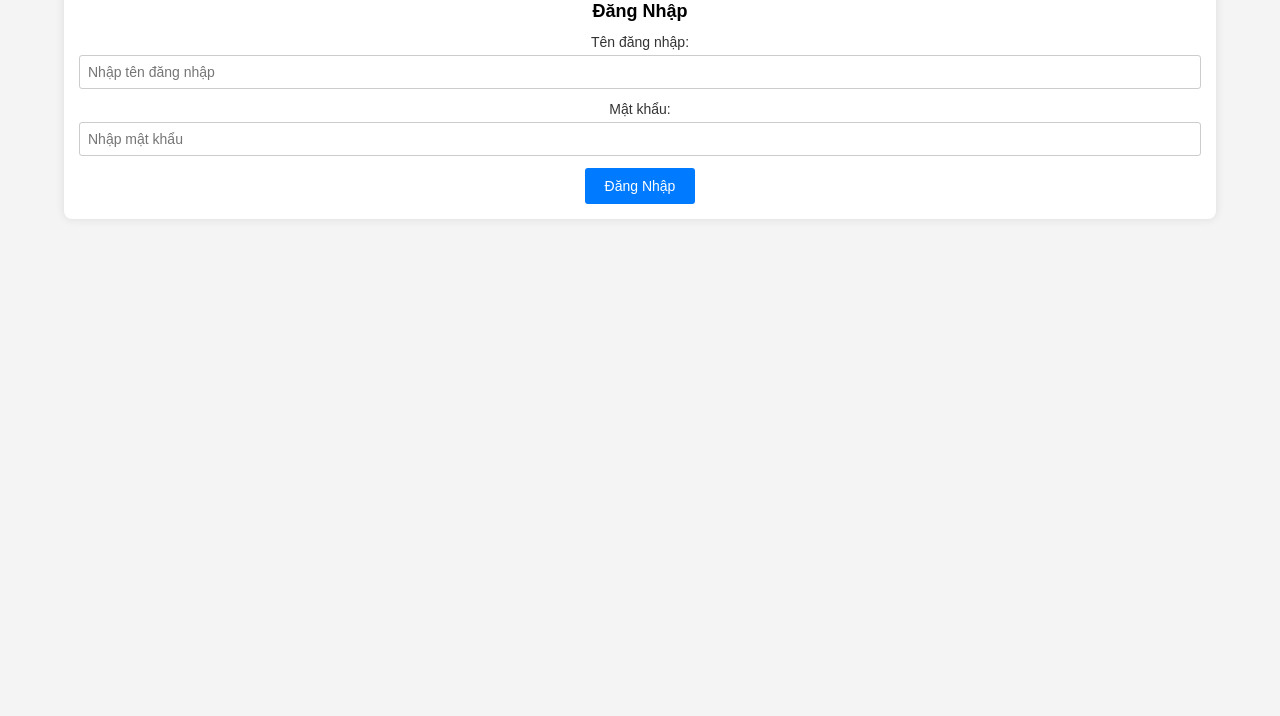
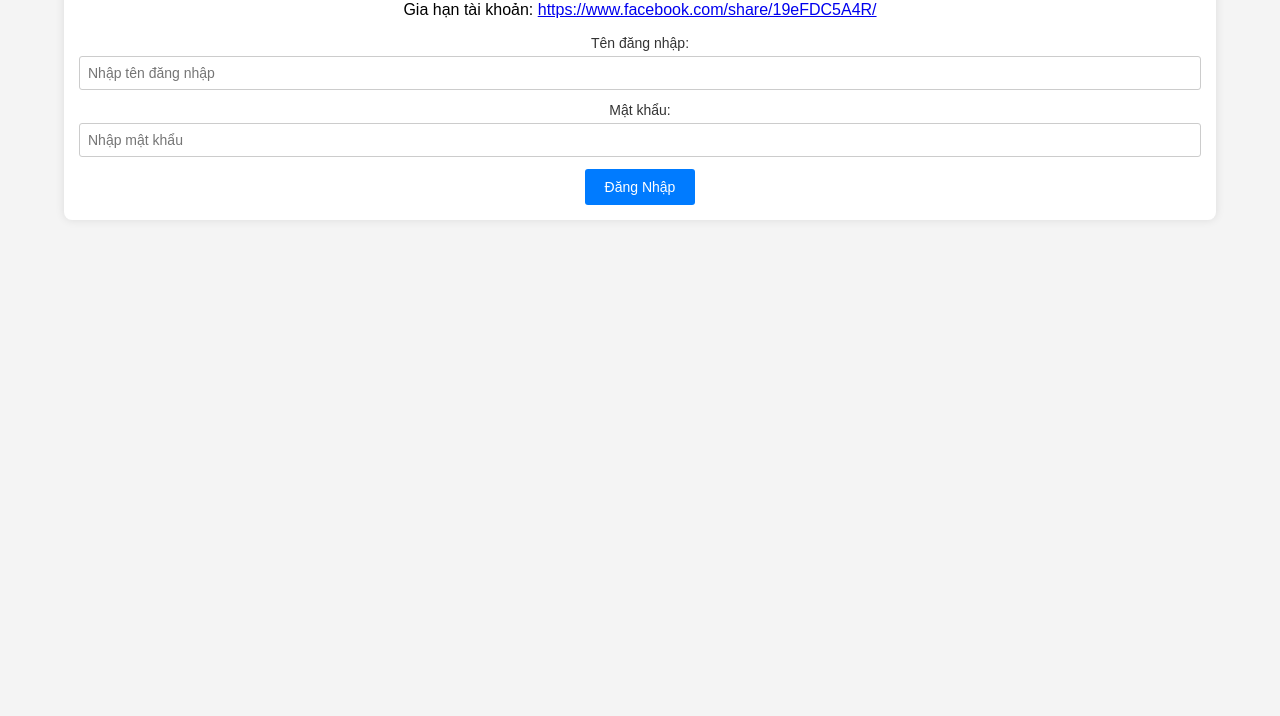
Before and after one commit to trinhhg-57/trinhhg-57.github.io, a plain HTML site: page index.html in a window 1280 px wide. Shown: the part 84-800 px from the top of the page. Drawn offline with Linux system fonts and the light colour scheme.

Commit message:
index.html

```diff
--- a/index.html
+++ b/index.html
@@ -11,7 +11,10 @@
   <div id="login-container" class="container">
     <h1 id="app-title">Tiện Ích Của Trịnh Hg</h1>
     <div class="login-form">
-      <h2 id="login-title">Đăng Nhập</h2>
+      <p id="renew-account">
+        Gia hạn tài khoản:
+        <a href="https://www.facebook.com/share/19eFDC5A4R/" target="_blank">https://www.facebook.com/share/19eFDC5A4R/</a>
+      </p>
       <div class="form-group">
         <label for="username">Tên đăng nhập:</label>
         <input type="text" id="username" placeholder="Nhập tên đăng nhập">
```
